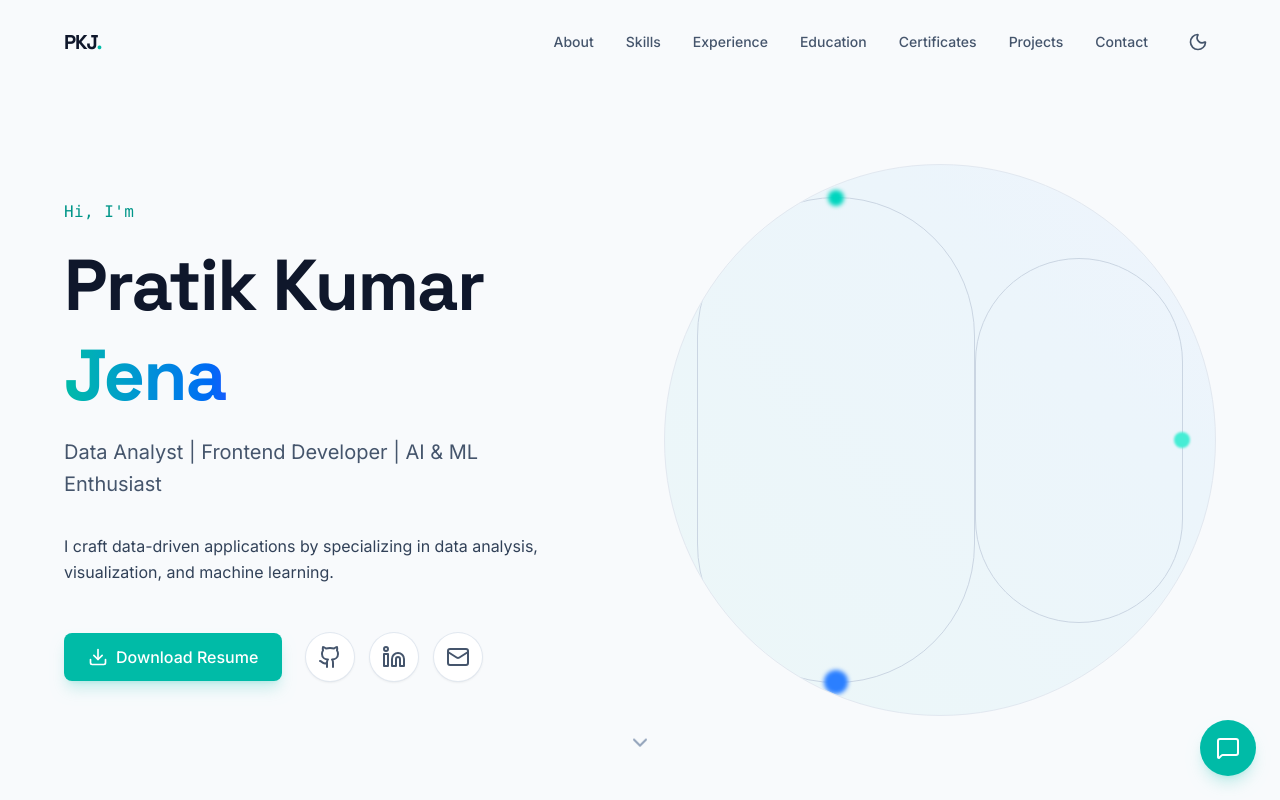
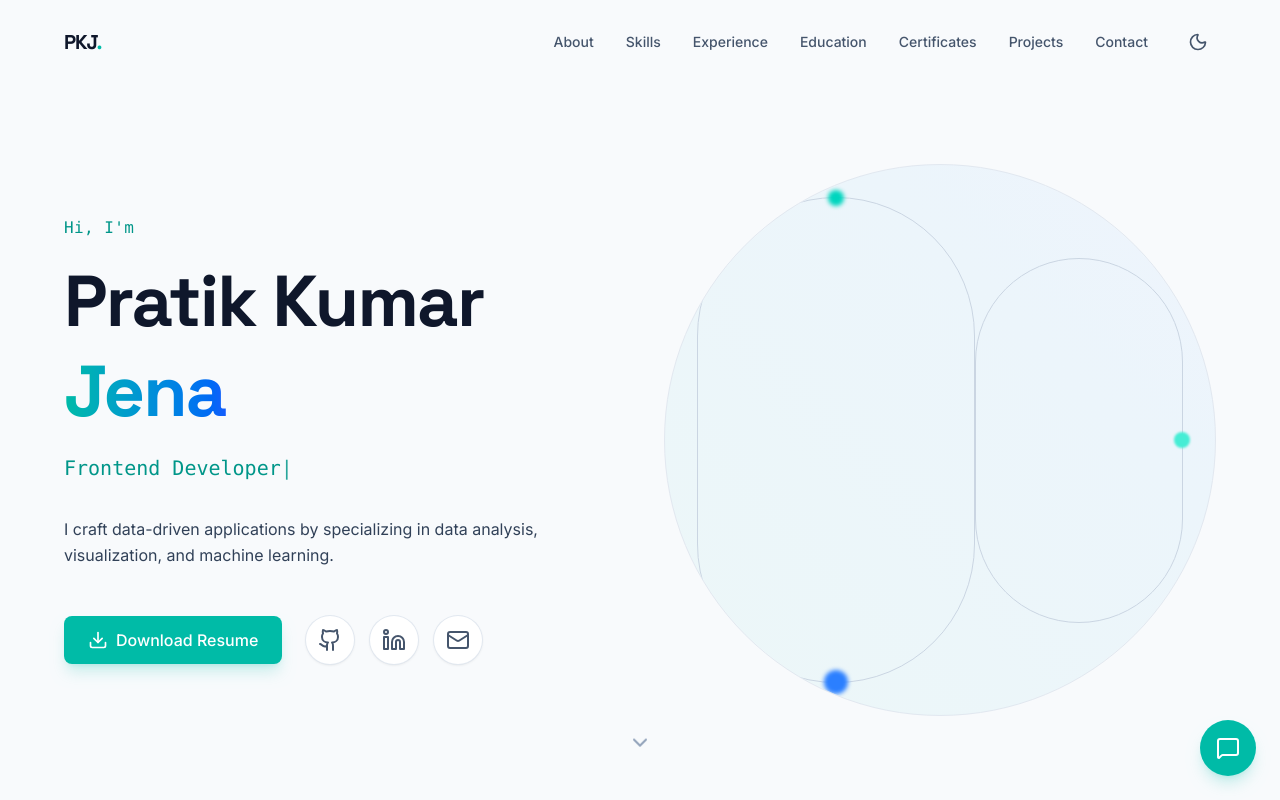
Before and after one commit to guddubhai576/Portfolio, a React (Vite) app: page / in a window 1280 px wide. Shown: the top 800 px of the page. Built offline with nearby package versions, Linux system fonts and the light colour scheme.

Commit message:
feat: add typewriter animation to hero section
Implement a dynamic title cycler in the hero component to showcase multiple roles, enhancing the visual engagement of the portfolio landing page.

```diff
--- a/src/components/Hero.tsx
+++ b/src/components/Hero.tsx
@@ -1,5 +1,48 @@
 import { motion } from 'motion/react';
 import { Github, Linkedin, Mail, ChevronDown, Download } from 'lucide-react';
+import { useState, useEffect } from 'react';
+
+const titles = [
+  "Data Analyst",
+  "Frontend Developer",
+  "AI & ML Enthusiast"
+];
+
+function TypeWriter() {
+  const [text, setText] = useState('');
+  const [titleIndex, setTitleIndex] = useState(0);
+  const [isDeleting, setIsDeleting] = useState(false);
+
+  useEffect(() => {
+    const currentTitle = titles[titleIndex];
+    let timeout: NodeJS.Timeout;
+
+    if (isDeleting) {
+      timeout = setTimeout(() => {
+        setText(currentTitle.substring(0, text.length - 1));
+      }, 50);
+    } else {
+      timeout = setTimeout(() => {
+        setText(currentTitle.substring(0, text.length + 1));
+      }, 100);
+    }
+
+    if (!isDeleting && text === currentTitle) {
+      timeout = setTimeout(() => setIsDeleting(true), 2000);
+    } else if (isDeleting && text === '') {
+      setIsDeleting(false);
+      setTitleIndex((prev) => (prev + 1) % titles.length);
+    }
+
+    return () => clearTimeout(timeout);
+  }, [text, isDeleting, titleIndex]);
+
+  return (
+    <span className="inline-block min-w-[20px] font-mono text-teal-600 dark:text-teal-400">
+      {text}<span className="animate-[pulse_1s_ease-in-out_infinite] font-light">|</span>
+    </span>
+  );
+}
 
 export function Hero() {
   return (
@@ -29,7 +72,7 @@ export function Hero() {
               </span>
             </h1>
             <p className="text-xl text-slate-600 dark:text-slate-400 max-w-lg font-light leading-relaxed">
-              Data Analyst | Frontend Developer | AI & ML Enthusiast
+              <TypeWriter />
             </p>
           </div>
 
```
